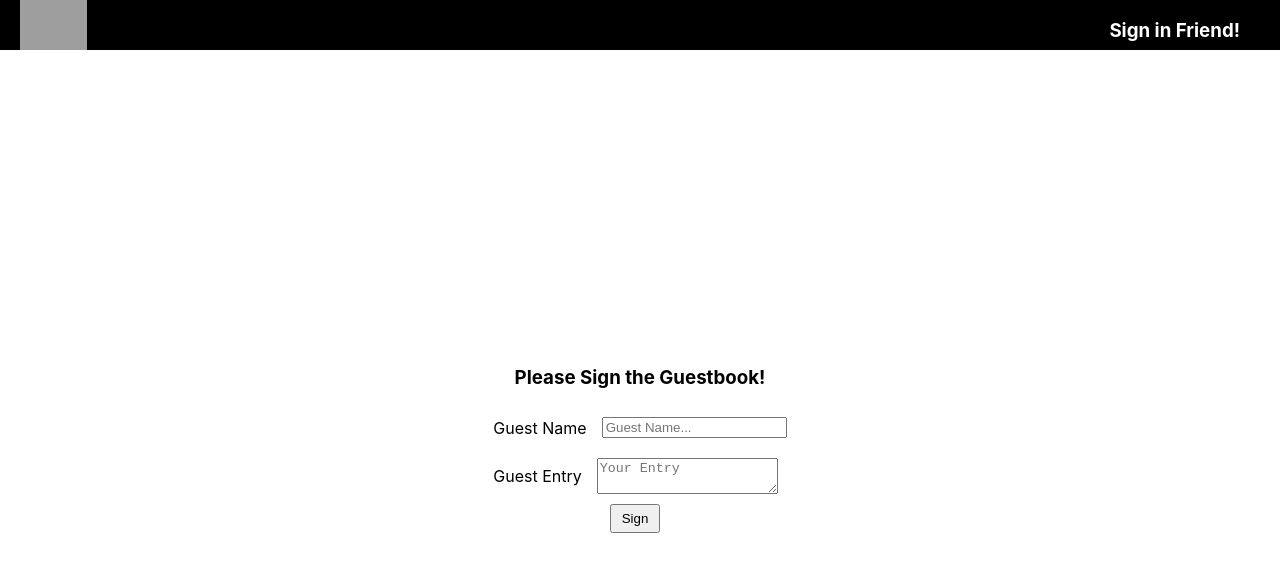
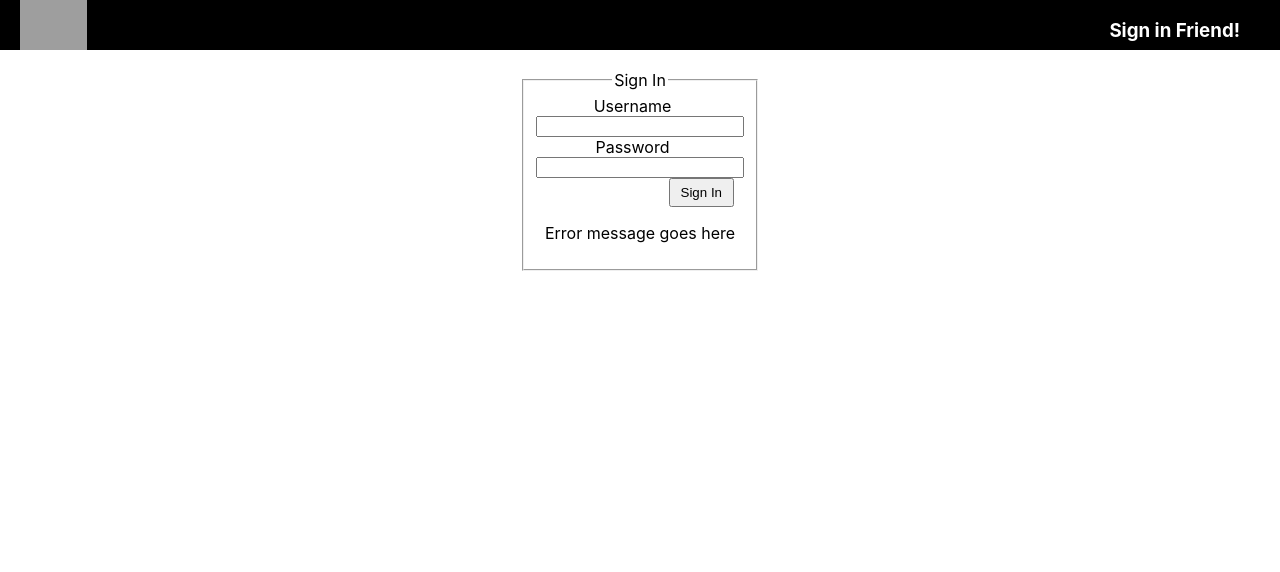
Before and after one commit to tannermeck/guestbook-v2, a React (Create React App) app: page /login in a window 1280 px wide. Shown: the top 572 px of the page. Built offline with nearby package versions, Linux system fonts and the light colour scheme; grey boxes are pictures that could not be loaded.

Commit message:
signin form styled

```diff
--- a/src/App.js
+++ b/src/App.js
@@ -1,12 +1,23 @@
 import './App.css';
 import Header from './components/header/Header';
 import Body from './components/body/Body';
+import { BrowserRouter as Router, Switch, Route } from 'react-router-dom';
+import Login from './components/login/Login';
 
 function App() {
   return (
     <div className="App">
-      <Header />
-      <Body />
+      <Router>
+        <Header />
+        <Switch>
+          <Route exact path='/'>
+            <Body />
+          </Route>
+          <Route exact path='/login'>
+            <Login />
+          </Route>
+        </Switch>
+      </Router>
     </div>
   );
 }
--- /dev/null
+++ b/src/components/PrivateRoute/PrivateRoute.jsx
@@ -0,0 +1,6 @@
+import { useGuest } from "../../context/GuestContext";
+
+export default function PrivateRoute(){
+    const { guest } = useGuest();
+    if (guest) return;
+}
--- a/src/components/login/Login.jsx
+++ b/src/components/login/Login.jsx
@@ -1,36 +1,35 @@
+import style from './login.css';
+
 export default function Login(){
     return (
-        <fieldset className="w-1/4 border p-4">
+        <fieldset>
             <legend>Sign In</legend>
-  <form className="grid grid-cols-[1fr_2fr] grid-rows-3">
-    <label htmlFor="username" className="self-center text-right">
+            <form>
+                <label htmlFor="username">
                 Username
                 </label>
-    <input
+                <input className={style.inputBox}
                 id="username"
                 type="text"
                 name="username"
-      className="border p-2 m-3"
                 required
                 />
-    <label htmlFor="password" className="self-center text-right">
+                <label htmlFor="password">
                 Password
                 </label>
                 <input
                 id="password"
                 type="password"
                 name="password"
-      className="border p-2 m-3"
                 required
                 />
                 <button
                 type="submit"
-      className="h-12 self-center bg-black text-white p-1 font-bold col-span-2"
                 >
                 Sign In
                 </button>
             </form>
-  <p className="text-center text-red-500 font-bold">Error message goes here</p>
+            <p>Error message goes here</p>
         </fieldset>
     )
 }
--- /dev/null
+++ b/src/components/login/login.css
@@ -0,0 +1,9 @@
+input {
+    width: 200px;
+    margin: auto;
+}
+fieldset {
+    width: fit-content;
+    margin: auto;
+    margin-top: 20px;
+}
```
Lines whose indentation alone changed are shown as unchanged.
